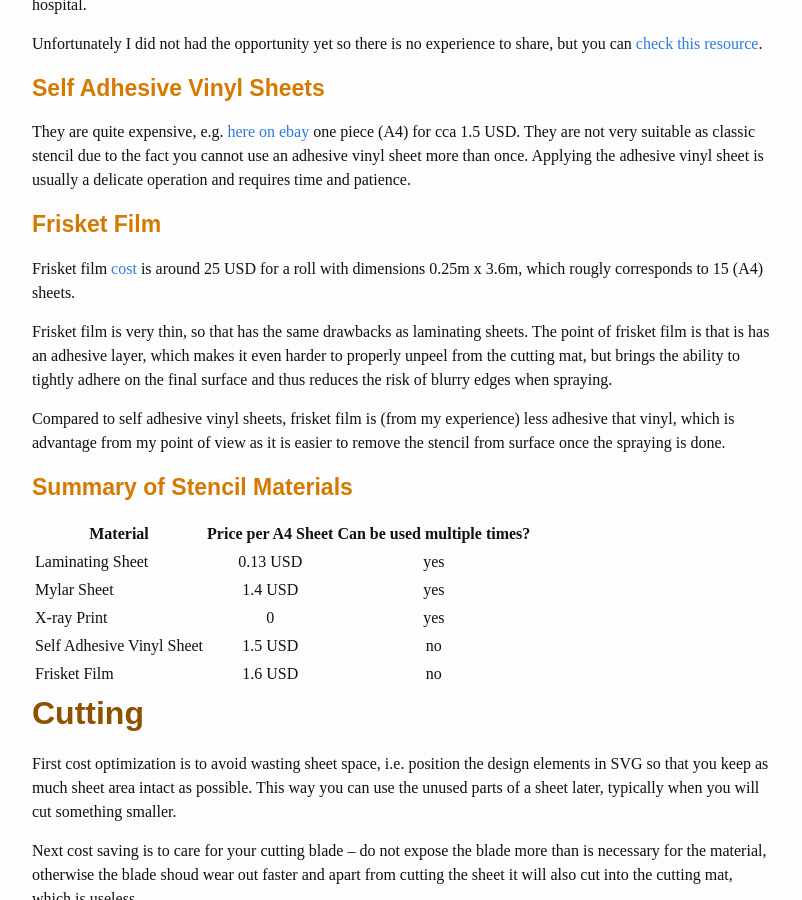
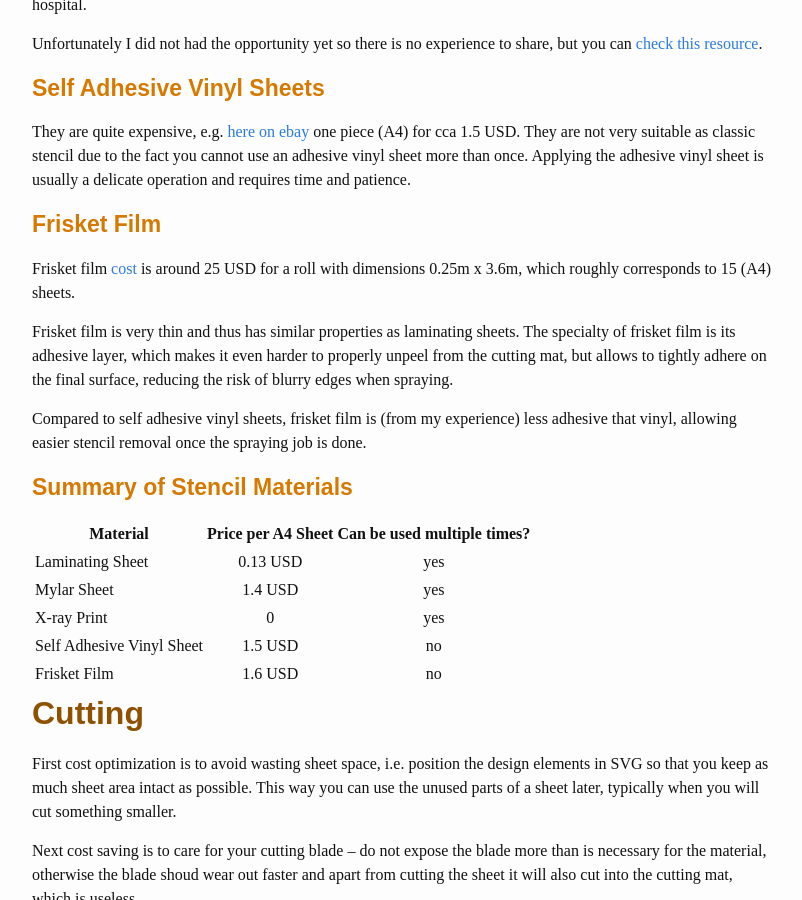
Before and after one commit to Laserworks/diy, a Jekyll site: the page built from _posts/2015-01-19-cutting-down-costs-of-cutting-with-silhouette-cutter.markdown, in a window 1280 px wide and 900 px high, scrolled down 3246 px. Shown: the whole window, without its empty margins (238-1040 px from the left). Built offline with Jekyll 4.4.1, drawn with Linux system fonts in a browser that asks for light colours; comment, search, counter and statistics services are not loaded.

Commit message:
final polishing of _posts/2015-01-19-cutting-down

```diff
--- a/_posts/2015-01-19-cutting-down-costs-of-cutting-with-silhouette-cutter.markdown
+++ b/_posts/2015-01-19-cutting-down-costs-of-cutting-with-silhouette-cutter.markdown
@@ -36,7 +36,7 @@ Wondering if this is the only option, I found [blogpost](http://ligayatg.blogspo
 
 From my experience, the Graphtec blades operate perfectly on thin materials, but it is hard to properly adjust them to work with thicker materials. I am yet to discover why is it so, I only assume the issue has origins in the fact that the Graphtec holder is bit longer (maybe 0.2mm longer than the one from Silhouette) as depicted on the following image:
 
-![Graphtec CB09 vs Silhouette Blade Holder]({{ site.baseurl}}/images/blades-silhouette-vs-graphtec.jpg "Graphtec CB09 vs SIlhouette Blade Holder")
+![Graphtec CB09 vs Silhouette Blade Holder]({{site.baseurl}}/images/blades-silhouette-vs-graphtec.jpg "Graphtec CB09 vs Silhouette Blade Holder")
 
 
 ## Materials for Stencils
@@ -94,14 +94,11 @@ They are quite expensive, e.g. [here on ebay](http://www.ebay.com/sch/i.html?_fr
 
 ### Frisket Film
 
-Frisket film [cost](http://www.ebay.com/sch/i.html?_from=R40&_trksid=p2047675.m570.l1313.TR0.TRC0.H0.XFRISKET+FILM+-+MATT+ROLL&_nkw=FRISKET+FILM+-+MATT+ROLL&_sacat=0) is around 25 USD for a roll with dimensions 0.25m x 3.6m, which rougly corresponds to 15 (A4) sheets.
+Frisket film [cost](http://www.ebay.com/sch/i.html?_from=R40&_trksid=p2047675.m570.l1313.TR0.TRC0.H0.XFRISKET+FILM+-+MATT+ROLL&_nkw=FRISKET+FILM+-+MATT+ROLL&_sacat=0) is around 25 USD for a roll with dimensions 0.25m x 3.6m, which roughly corresponds to 15 (A4) sheets.
 
-Frisket film is very thin, so that has the same drawbacks as laminating sheets. The point of frisket film is that is has an adhesive layer, which makes it even harder to properly unpeel from the cutting mat, but brings the ability to tightly adhere on the final surface and thus reduces the risk of blurry edges when spraying.
+Frisket film is very thin and thus has similar properties as laminating sheets. The specialty of frisket film is its adhesive layer, which makes it even harder to properly unpeel from the cutting mat, but allows to tightly adhere on the final surface, reducing the risk of blurry edges when spraying.
 
-Compared to self adhesive vinyl sheets, frisket film is (from my experience) less adhesive that vinyl, which is advantage from my point of view as it is easier to remove the stencil from surface once the spraying is done.
-
-
-
+Compared to self adhesive vinyl sheets, frisket film is (from my experience) less adhesive that vinyl, allowing easier stencil removal once the spraying job is done.
 
 ### Summary of Stencil Materials
 
```
